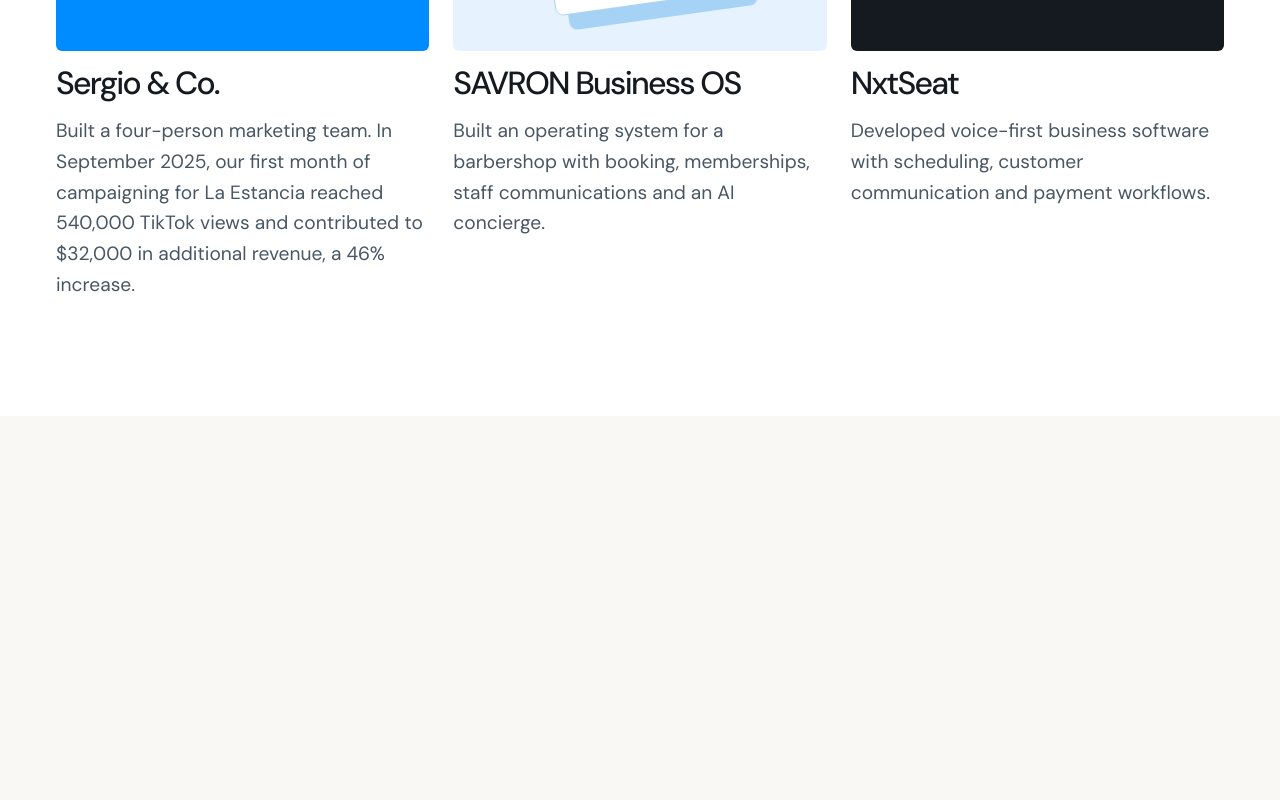
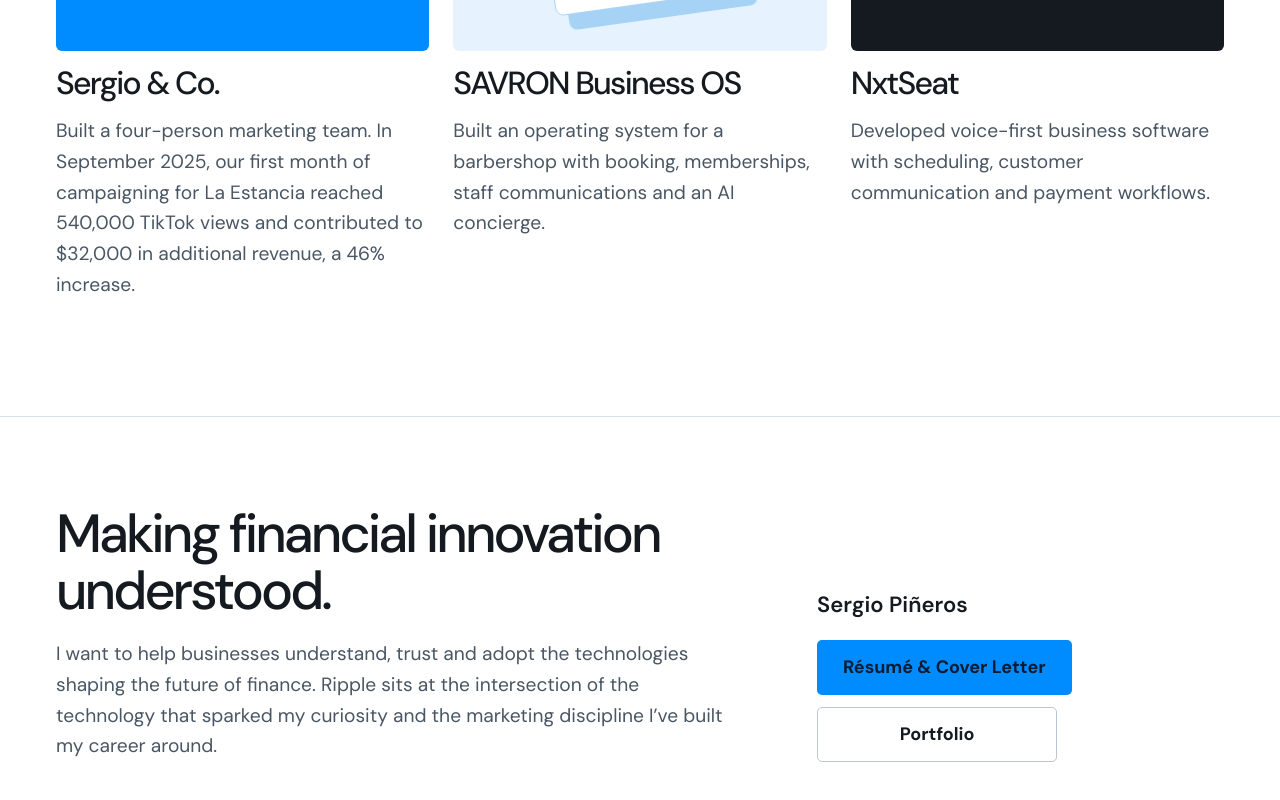
Before and after one commit to Sergio-Pineros/sergiopineros, a Next.js app: page /ripple in a window 1280 px wide. Shown: the part 3153-3953 px from the top of the page. Before the commit the page ends 3569 px from the top, so only its background shows below. Built offline with nearby package versions, Linux system fonts and the light colour scheme; a web font is replaced by a local one.

Commit message:
Close Ripple case study with professional portfolio and resume links

```diff
--- a/app/ripple/page.tsx
+++ b/app/ripple/page.tsx
@@ -120,6 +120,19 @@ export default function Page() {
         <a href="https://nxtseat.co/" target="_blank" rel="noreferrer" className="rp-work-card"><div className="rp-work-visual rp-v3"><div className="rp-wave" aria-hidden="true">{[25,48,70,40,84,100,60,35,68,46,22].map((h,i)=><span key={i} style={{height:h+"%"}}/>)}</div></div><h3>NxtSeat</h3><p>Developed voice-first business software with scheduling, customer communication and payment workflows.</p></a>
       </div>
     </section>
+    <footer className="rp-closing">
+      <div className="rp-wrap rp-closing-inner">
+        <div className="rp-closing-copy">
+          <h2>Making financial innovation understood.</h2>
+          <p>I want to help businesses understand, trust and adopt the technologies shaping the future of finance. Ripple sits at the intersection of the technology that sparked my curiosity and the marketing discipline I’ve built my career around.</p>
+        </div>
+        <div className="rp-closing-links">
+          <strong>Sergio Piñeros</strong>
+          <a className="rp-button" href="https://docs.google.com/document/d/1h6Um4CzJ9cYJ1doRC-plb7sOI7iW8EZp1ecdh84uT7w/edit?tab=t.vcf5ovf1hrii" target="_blank" rel="noreferrer">Résumé &amp; Cover Letter</a>
+          <a className="rp-button rp-closing-secondary" href="/me">Portfolio</a>
+        </div>
+      </div>
+    </footer>
   </main>;
 }
 
@@ -142,4 +155,15 @@ const css = `
 @media(max-width:700px){.rp-nav nav{order:initial}.rp-intro-logos{gap:20px}.rp-intro-logos img,.rp-intro-logos svg{width:56px;height:56px}}
 @media(prefers-reduced-motion:reduce){.rp-intro{display:none!important}}
 
+.rp-closing{background:#fff;border-top:1px solid var(--rp-line)}
+.rp-closing-inner{display:grid;grid-template-columns:minmax(0,1.65fr) minmax(250px,1fr);align-items:end;gap:clamp(36px,7vw,100px);padding-block:clamp(50px,7vw,96px)}
+.rp-closing-copy h2{font-size:clamp(38px,4.2vw,60px);max-width:22ch}
+.rp-closing-copy p{max-width:64ch;margin-top:20px}
+.rp-closing-links{display:flex;flex-direction:column;align-items:flex-start;gap:12px}
+.rp-closing-links strong{font-size:22px;font-weight:600;margin-bottom:6px}
+.rp-closing-links .rp-button{min-width:240px;text-align:center}
+.rp-closing-secondary{background:#fff!important;color:var(--rp-ink)!important;border:1px solid #b9c7d4!important}
+.rp-closing-secondary:hover{background:#f1f7fc!important}
+@media(max-width:700px){.rp-closing-inner{grid-template-columns:1fr;gap:32px}.rp-closing-links{align-items:stretch}.rp-closing-links .rp-button{min-width:0}}
+
 `;
```
